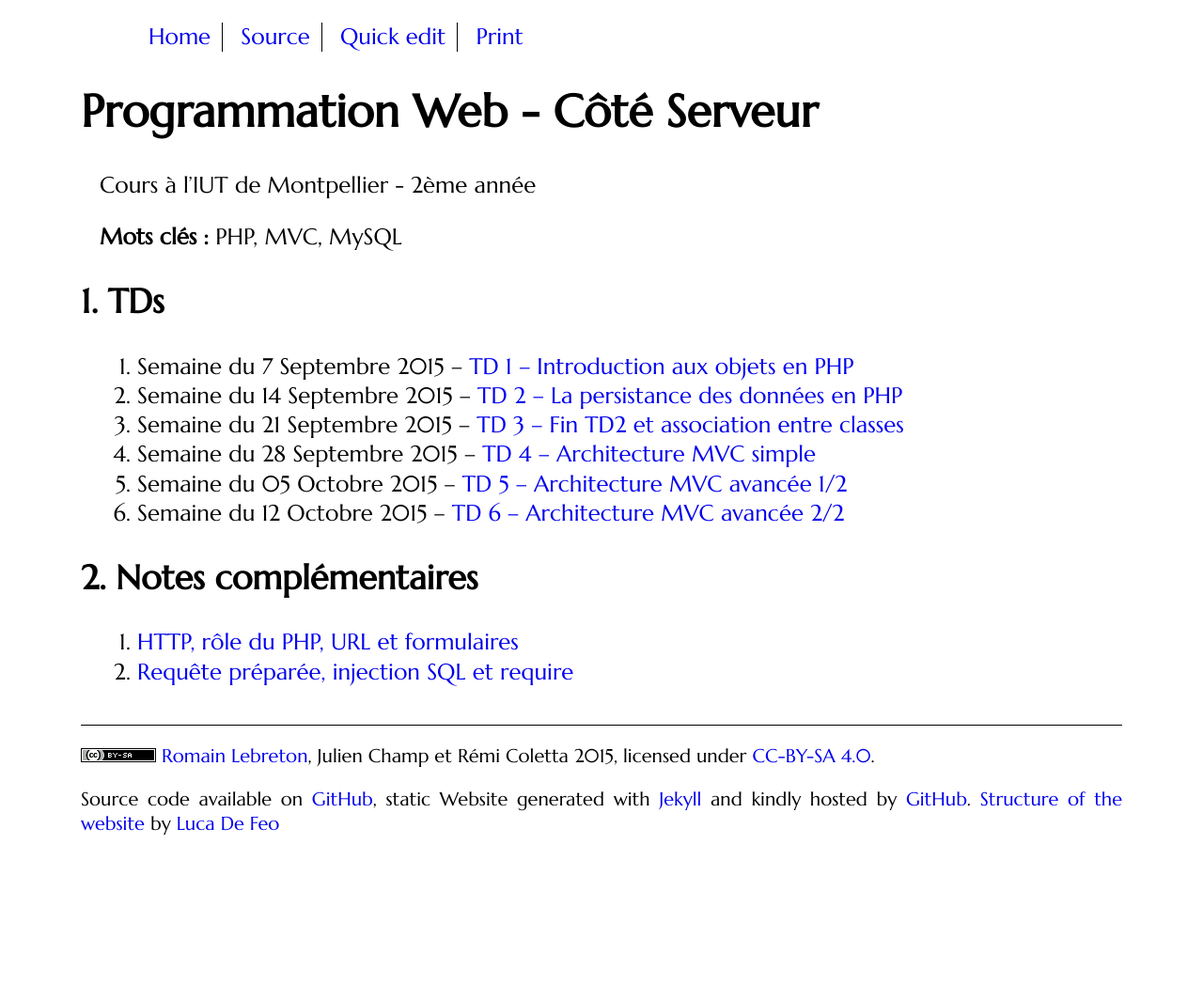
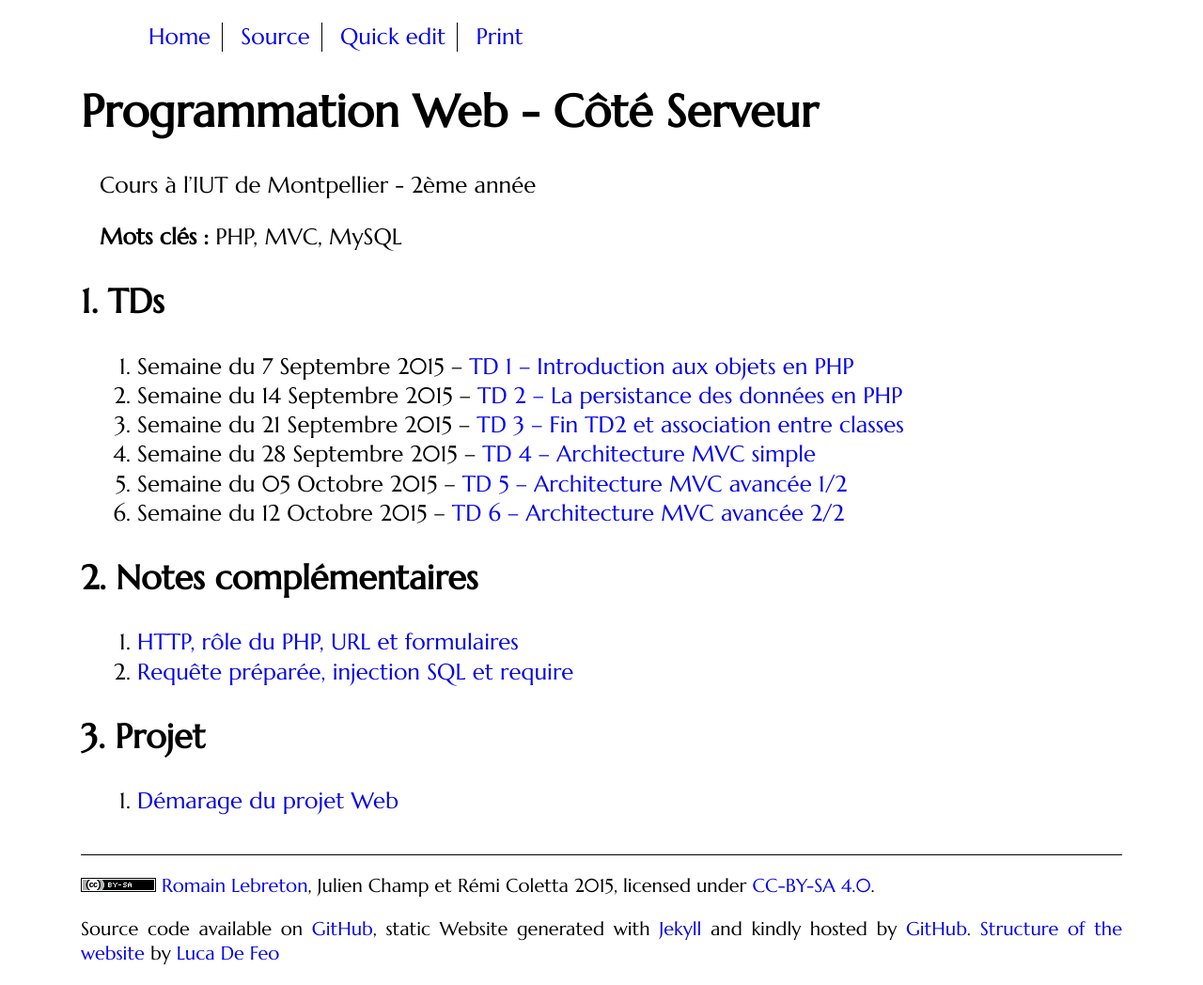
Before and after one commit to romainlebreton/R3.01-DeveloppementWeb, a Jekyll site: the page built from index.md, in a window 1280 px wide. Shown: the whole page at 94% size. Built offline with Jekyll 4.4.1, drawn with Linux system fonts in a browser that asks for light colours; some web fonts are replaced; before the commit the page ends 910 px from its top, so only the background shows below that.

Commit message:
Update index.md

```diff
--- a/index.md
+++ b/index.md
@@ -23,3 +23,8 @@ Cours à l'IUT de Montpellier - 2ème année
 
 1. [HTTP, rôle du PHP, URL et formulaires]({{site.baseurl}}/assets/tut1-complement.html)
 2. [Requête préparée, injection SQL et require]({{site.baseurl}}/assets/tut2-complement.html)
+
+
+## Projet
+
+1. [Démarage du projet Web]({{site.baseurl}}/projet.html)
```
